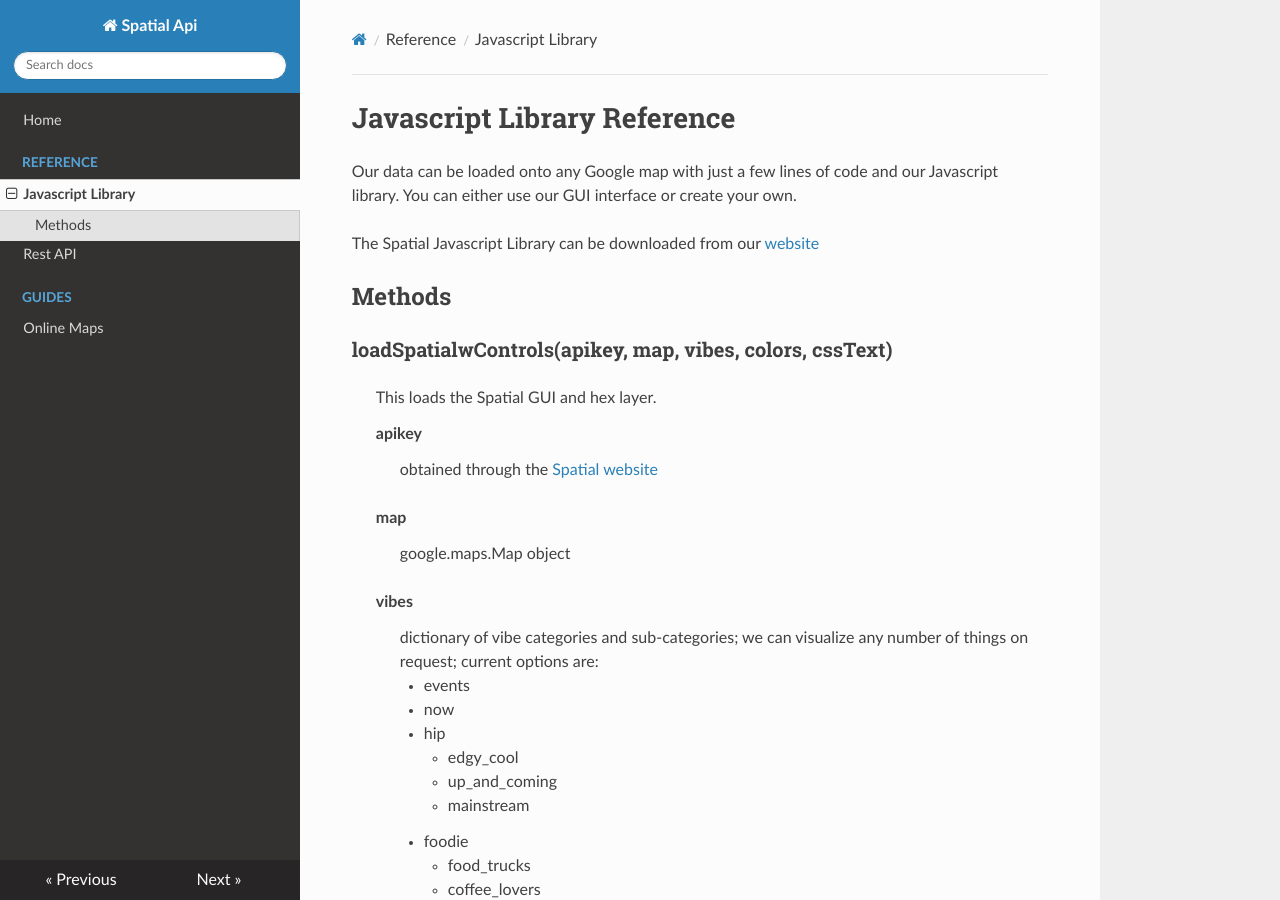
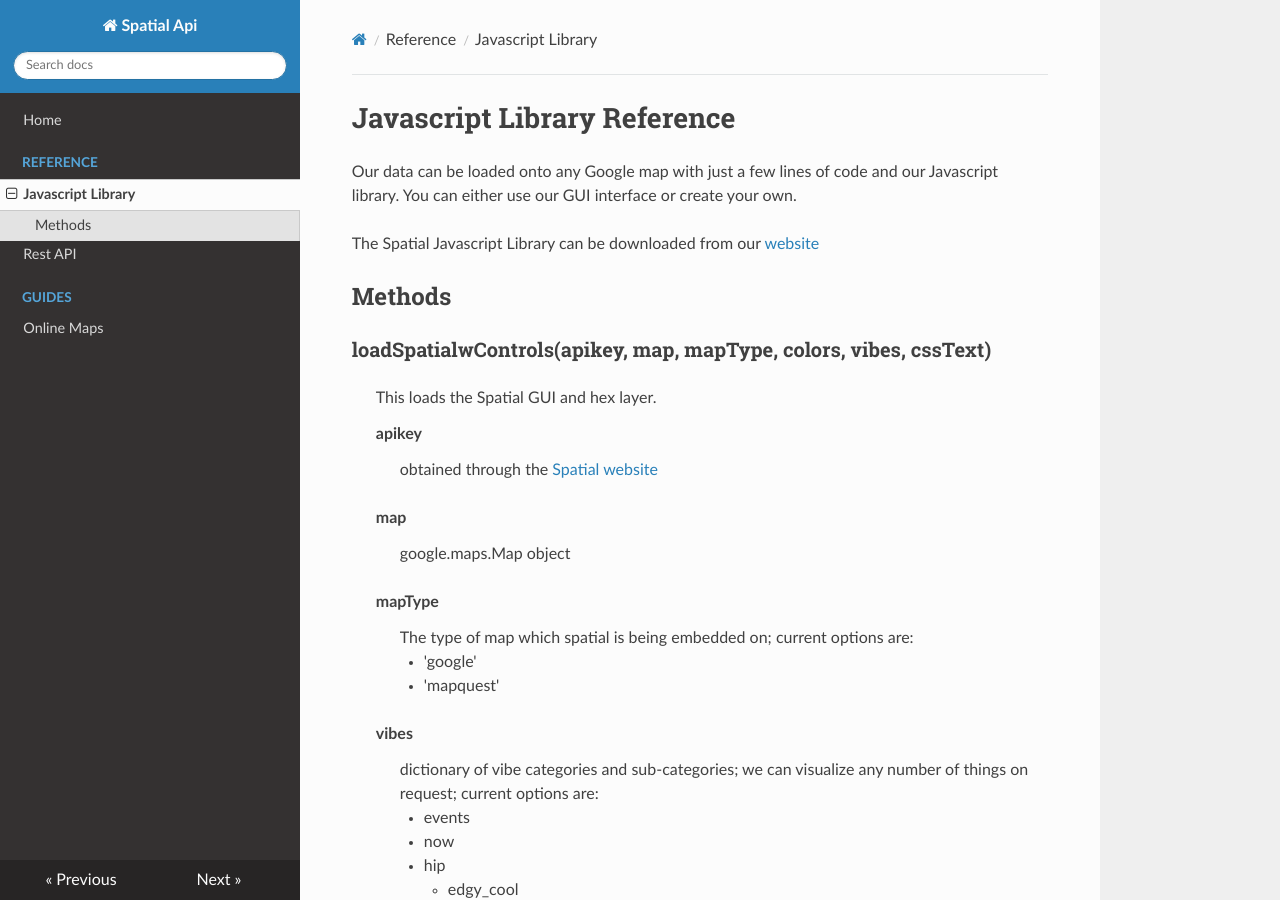
Before and after one commit to phillip-martin/spatial_documentation, an MkDocs documentation site: the page built from docs/references/javascript_library.md, in a window 1280 px wide and 900 px high. Built offline with MkDocs 1.6.1, drawn with Linux system fonts in a browser that asks for light colours; nearby versions of some CDN libraries; old or Windows-style settings are respelled for this version of MkDocs; some of the changed text lies outside the part shown.

Commit message:
new release

```diff
--- a/docs/references/javascript_library.md
+++ b/docs/references/javascript_library.md
@@ -8,7 +8,7 @@
 <dl>
     <dt>
         <h3 id="func-loadSpatialwControls">
-            loadSpatialwControls(<b>apikey</b>, <b>map</b>, <b>vibes</b>, <b>colors</b>, <b>cssText</b>)
+            loadSpatialwControls(<b>apikey</b>, <b>map</b>, <b>mapType</b>, <b>colors</b>, <b>vibes</b>, <b>cssText</b>)
             <a class="headerlink" href="#func-loadSpatialwControls" title="Permalink to this definition">¶</a>
         </h3>
     </dt>
@@ -21,6 +21,15 @@
         <dl>
             <dt> map </dt>
             <dd> google.maps.Map object </dd>
+        </dl>
+        <dl>
+            <dt> mapType </dt>
+            <dd> The type of map which spatial is being embedded on; current options are:
+                <ul>
+                    <li>'google'</li>
+                    <li>'mapquest'</li>
+                </ul>
+            </dd>
         </dl>
         <dl>
             <dt> vibes </dt>
@@ -123,7 +132,7 @@
 <dl>
     <dt>
         <h3 id="func-loadSpatial">
-            loadSpatial(<b>apikey</b>,<b>map</b>,<b>colors</b>)
+            loadSpatial(<b>apikey</b>,<b>map</b>, <b>mapType</b>,<b>colors</b>)
             <a class="headerlink" href="#func-loadSpatial" title="Permalink to this definition">¶</a>
         </h3>
     </dt>
@@ -136,6 +145,15 @@
         <dl>
             <dt> map </dt>
             <dd> google.maps.Map object </dd>
+        </dl>
+        <dl>
+            <dt> mapType </dt>
+            <dd> The type of map which spatial is being embedded on; current options are:
+                <ul>
+                    <li>'google'</li>
+                    <li>'mapquest'</li>
+                </ul>
+            </dd>
         </dl>
         <dl>
             <dt> colors (optional) </dt>
```
